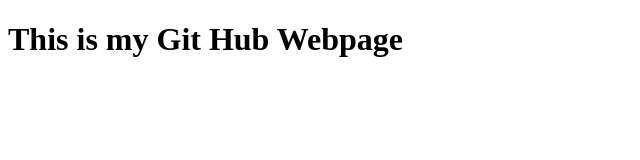
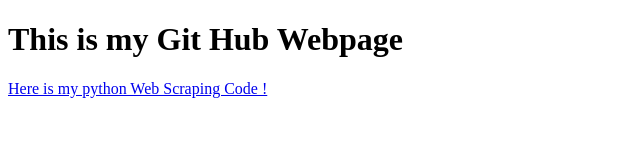
Before and after one commit to afesl007/afesl007.github.io, a plain HTML site: page index.html in a window 1280 px wide. Shown: the whole page, without its empty margins (0-640 px from the left). Drawn offline with Linux system fonts and the light colour scheme.

Commit message:
add link
added a link to my python code for Web Scraping

```diff
--- a/index.html
+++ b/index.html
@@ -16,6 +16,7 @@
 <body>
 <div class="container">
 	<h1> This is my Git Hub Webpage </h1>
+	<a href="https://www.w3schools.com/html/">Here is my python Web Scraping Code !</a>
 
 </div>
 </body>
```
